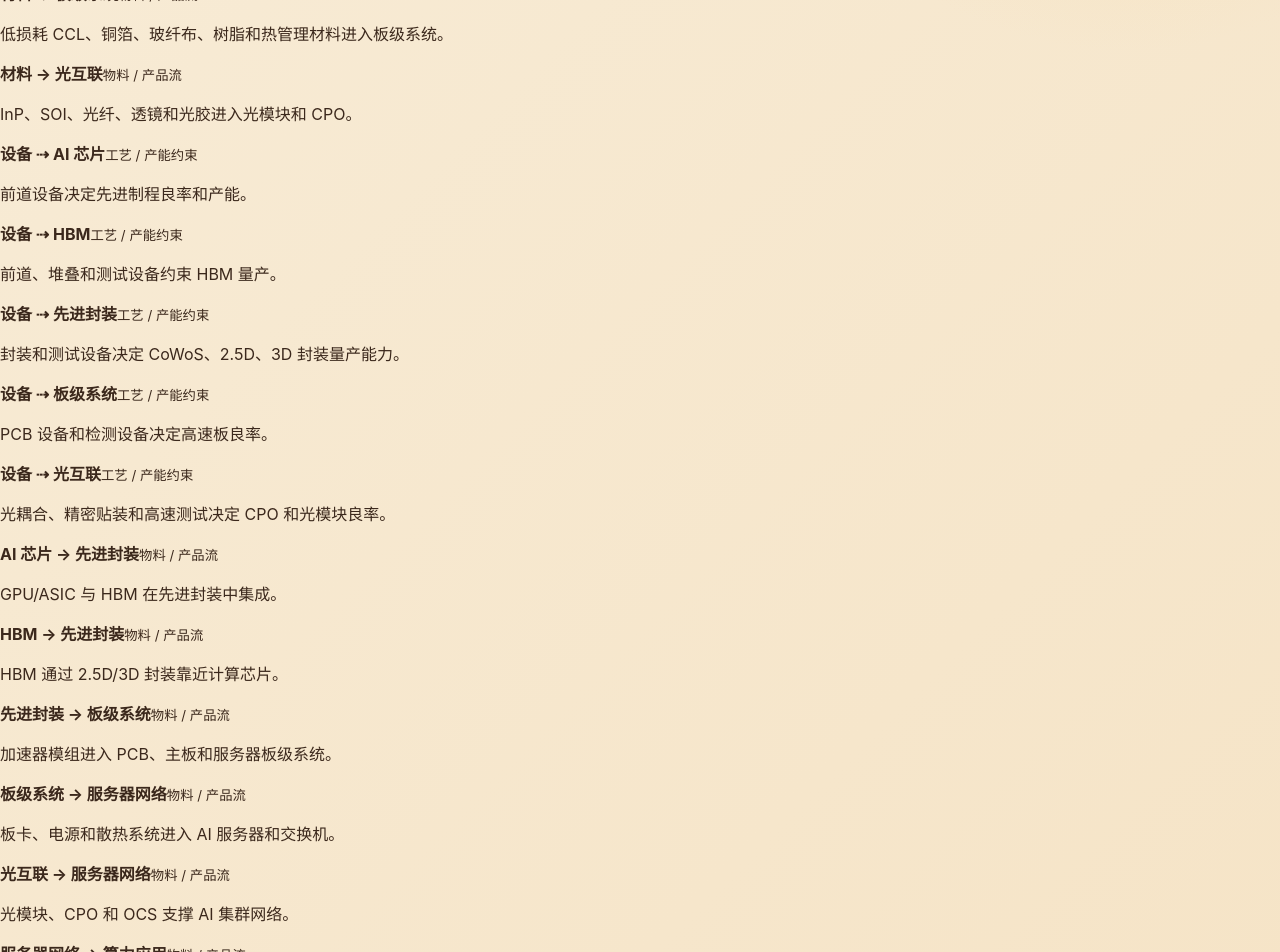
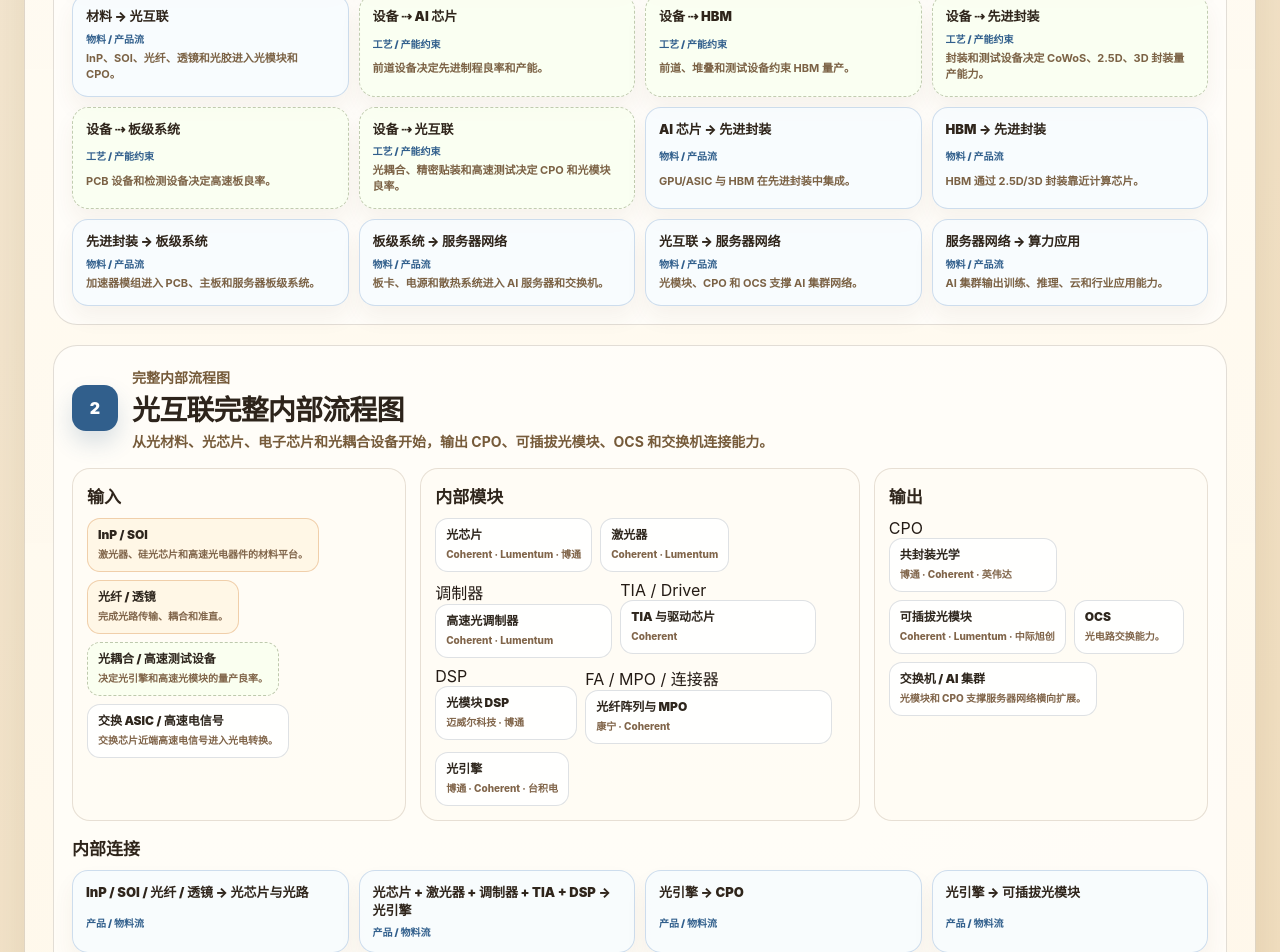
Before and after one commit to Solaire-V/ai-industry-chain-atlas, a Next.js app: page / in a window 1280 px wide. Shown: the part 740-1692 px from the top of the page. Built offline with nearby package versions, Linux system fonts and the light colour scheme.

Commit message:
style: add three-layer atlas layout

```diff
--- a/app/globals.css
+++ b/app/globals.css
@@ -1849,51 +1849,81 @@ body {
   }
 }
 
-/* Modular atlas redesign overrides */
-
-.system-map-sheet {
-  width: min(1280px, calc(100vw - 48px));
+/* Three-layer atlas redesign */
+
+.three-layer-workspace {
+  position: relative;
+  grid-column: 1;
+  grid-row: 2;
   min-width: 0;
+  overflow: hidden;
+}
+
+.three-layer-sheet {
+  width: min(1480px, calc(100vw - 48px));
+  min-width: 1180px;
   margin: 26px auto 56px;
   padding: 28px;
-}
-
-.system-map-hero {
+  color: #241b15;
+  border: 1px solid rgba(109, 83, 52, 0.22);
+  border-radius: 28px;
+  background:
+    linear-gradient(180deg, rgba(255, 252, 246, 0.98), rgba(255, 247, 232, 0.96)),
+    radial-gradient(circle at 12% 10%, rgba(71, 127, 183, 0.12), transparent 30rem),
+    radial-gradient(circle at 90% 15%, rgba(118, 168, 93, 0.12), transparent 30rem);
+  box-shadow: 0 28px 70px rgba(88, 61, 26, 0.14);
+}
+
+.three-layer-hero {
+  padding-bottom: 20px;
+  border-bottom: 2px solid rgba(61, 92, 120, 0.16);
+}
+
+.three-layer-hero p {
+  margin: 0 0 6px;
+  color: #356c9e;
+  font-size: 14px;
+  font-weight: 850;
+  letter-spacing: 0.15em;
+}
+
+.three-layer-hero h1 {
+  margin: 0;
+  color: #203f65;
+  font-size: clamp(42px, 5vw, 68px);
+  line-height: 0.98;
+  font-weight: 950;
+  letter-spacing: -0.06em;
+}
+
+.three-layer-hero small {
   display: block;
-}
-
-.system-map-hero p {
-  font-size: 14px;
-  letter-spacing: 0.15em;
-}
-
-.system-map-hero h1 {
-  font-size: clamp(42px, 5vw, 68px);
-}
-
-.system-map-hero small {
-  max-width: 820px;
-}
-
-.module-overview,
-.module-connections,
-.expanded-module,
-.search-result-strip {
+  max-width: 900px;
+  margin-top: 12px;
+  color: #73583b;
+  font-size: 16px;
+  font-weight: 700;
+  line-height: 1.55;
+}
+
+.stage-chain-section,
+.stage-detail,
+.stage-data-layer {
   margin-top: 20px;
   padding: 18px;
   border: 1px solid rgba(97, 77, 55, 0.18);
   border-radius: 24px;
-  background: rgba(255, 255, 255, 0.56);
-}
-
-.module-section-heading {
+  background: rgba(255, 255, 255, 0.58);
+}
+
+.three-layer-section-heading {
   display: flex;
   align-items: center;
   gap: 14px;
   margin-bottom: 16px;
 }
 
-.module-section-heading > span {
+.three-layer-section-heading > span {
   display: grid;
   width: 46px;
   height: 46px;
@@ -1907,9 +1937,7 @@ body {
   box-shadow: 0 12px 22px rgba(49, 95, 140, 0.18);
 }
 
-.module-section-heading h2,
-.expanded-module-header h2,
-.search-result-strip h2 {
+.three-layer-section-heading h2 {
   margin: 0;
   color: #2d241b;
   font-size: 28px;
@@ -1917,9 +1945,7 @@ body {
   letter-spacing: -0.03em;
 }
 
-.module-section-heading p,
-.expanded-module-header p,
-.search-result-strip header p {
+.three-layer-section-heading p {
   margin: 4px 0 0;
   color: #765b3a;
   font-size: 14px;
@@ -1927,84 +1953,44 @@ body {
   line-height: 1.45;
 }
 
-.module-card-grid {
-  display: grid;
-  grid-template-columns: repeat(7, minmax(0, 1fr));
-  gap: 12px;
-}
-
-.module-card {
-  display: grid;
-  gap: 12px;
-  min-height: 245px;
-  padding: 12px;
-  border: 1.5px solid rgba(125, 98, 64, 0.18);
-  border-radius: 20px;
-  background: rgba(255, 252, 244, 0.86);
-  box-shadow: 0 12px 24px rgba(99, 72, 35, 0.08);
-}
-
-.module-card[data-tone="amber"] {
-  border-color: rgba(210, 130, 53, 0.28);
-}
-
-.module-card[data-tone="olive"] {
-  border-style: dashed;
-  border-color: rgba(108, 127, 79, 0.42);
-  background: rgba(249, 255, 240, 0.72);
-}
-
-.module-card[data-tone="blue"] {
-  border-color: rgba(71, 127, 183, 0.28);
-  background: rgba(247, 251, 255, 0.82);
-}
-
-.module-card[data-tone="violet"] {
-  border-color: rgba(141, 113, 183, 0.26);
-  background: rgba(251, 248, 255, 0.82);
-}
-
-.module-card[data-tone="green"] {
-  border-color: rgba(118, 168, 93, 0.28);
-  background: rgba(249, 255, 246, 0.82);
-}
-
-.module-card[data-tone="slate"] {
-  border-color: rgba(81, 99, 117, 0.24);
-  background: rgba(247, 250, 252, 0.84);
-}
-
-.module-card-button {
-  display: grid;
-  gap: 9px;
-  width: 100%;
+.stage-chain {
+  display: grid;
+  grid-template-columns: repeat(9, minmax(0, 1fr));
+  gap: 10px;
+}
+
+.stage-card {
+  display: grid;
+  align-content: start;
+  gap: 8px;
+  min-height: 150px;
   padding: 13px;
   color: #2e261d;
   text-align: left;
-  border: 1px solid rgba(73, 92, 112, 0.16);
-  border-radius: 16px;
-  background: rgba(255, 255, 255, 0.76);
+  border: 1.5px solid rgba(73, 92, 112, 0.16);
+  border-radius: 18px;
+  background: rgba(255, 255, 255, 0.78);
   transition:
     border-color 160ms ease,
     box-shadow 160ms ease,
     transform 160ms ease;
 }
 
-.module-card-button:hover,
-.module-card-button:focus-visible {
+.stage-card:hover,
+.stage-card:focus-visible {
   border-color: #d87236;
   outline: 0;
   box-shadow: 0 10px 18px rgba(97, 65, 30, 0.12);
   transform: translateY(-1px);
 }
 
-.module-card-button[data-selected="true"] {
+.stage-card[aria-pressed="true"] {
   border-color: #d87236;
   background: #fff0dc;
   box-shadow: 0 0 0 3px rgba(216, 114, 54, 0.16);
 }
 
-.module-card-button > span {
+.stage-card > span {
   display: grid;
   width: 34px;
   height: 34px;
@@ -2016,102 +2002,66 @@ body {
   background: #315f8c;
 }
 
-.module-card-button strong {
+.stage-card strong {
   color: #2f251b;
   font-size: 18px;
   font-weight: 950;
-  letter-spacing: -0.03em;
   line-height: 1.12;
 }
 
-.module-card-button small {
+.stage-card small {
   color: #755d41;
-  font-size: 12px;
-  font-weight: 750;
-  line-height: 1.45;
-}
-
-.module-io,
-.expanded-module-header dl {
-  display: grid;
-  gap: 8px;
-  margin: 0;
-}
-
-.module-io div,
-.expanded-module-header dl div {
-  display: grid;
-  gap: 4px;
-}
-
-.module-io dt,
-.expanded-module-header dt {
-  color: #8a6a47;
-  font-size: 10px;
-  font-weight: 950;
-  letter-spacing: 0.12em;
-}
-
-.module-io dd,
-.expanded-module-header dd {
-  margin: 0;
-  color: #4a3928;
   font-size: 11px;
   font-weight: 750;
   line-height: 1.45;
 }
 
-.module-connection-grid {
+.main-chain-connections {
   display: grid;
   grid-template-columns: repeat(4, minmax(0, 1fr));
   gap: 10px;
-}
-
-.module-connection-card,
-.internal-connection {
-  display: grid;
-  gap: 6px;
-  min-height: 82px;
-  padding: 13px;
+  margin-top: 14px;
+}
+
+.main-chain-connection,
+.stage-internal-connections article,
+.stage-data-group {
   border: 1.5px solid rgba(71, 127, 183, 0.24);
   border-radius: 16px;
   background: rgba(247, 251, 255, 0.78);
   box-shadow: 0 12px 22px rgba(99, 72, 35, 0.06);
 }
 
-.module-connection-card[data-kind="enable"],
-.internal-connection[data-kind="enable"] {
+.main-chain-connection {
+  display: grid;
+  gap: 5px;
+  min-height: 86px;
+  padding: 13px;
+}
+
+.main-chain-connection[data-kind="enable"],
+.stage-internal-connections article[data-kind="enable"] {
   border-style: dashed;
   border-color: rgba(108, 127, 79, 0.4);
   background: rgba(249, 255, 240, 0.76);
 }
 
-.module-connection-card strong,
-.internal-connection strong {
+.main-chain-connection strong,
+.stage-internal-connections strong {
   color: #2f251b;
   font-size: 13px;
   font-weight: 900;
   line-height: 1.35;
 }
 
-.module-connection-card span,
-.internal-connection small {
-  width: fit-content;
-  padding: 4px 8px;
+.main-chain-connection small,
+.stage-internal-connections small {
   color: #315f8c;
   font-size: 10px;
   font-weight: 900;
-  border-radius: 999px;
-  background: rgba(236, 244, 255, 0.88);
-}
-
-.module-connection-card[data-kind="enable"] span,
-.internal-connection[data-kind="enable"] small {
-  color: #465b32;
-  background: rgba(221, 236, 201, 0.8);
-}
-
-.module-connection-card p {
+}
+
+.main-chain-connection p {
   margin: 0;
   color: #7b6245;
   font-size: 11px;
@@ -2119,173 +2069,169 @@ body {
   line-height: 1.45;
 }
 
-.expanded-module {
-  border-color: rgba(71, 127, 183, 0.22);
-  background: linear-gradient(180deg, rgba(245, 250, 255, 0.75), rgba(255, 252, 244, 0.72));
-}
-
-.expanded-module-header {
-  display: grid;
-  grid-template-columns: minmax(0, 1fr) minmax(280px, 380px);
-  gap: 20px;
-  align-items: start;
-  margin-bottom: 18px;
-}
-
-.expanded-module-header span {
-  color: #356c9e;
-  font-size: 12px;
-  font-weight: 950;
-  letter-spacing: 0.14em;
-}
-
-.expanded-module-body {
-  display: grid;
-  grid-template-columns: minmax(0, 1fr) 280px;
+.stage-diagram {
+  display: grid;
+  grid-template-columns: 0.95fr 1.25fr 0.95fr;
   gap: 14px;
-  align-items: start;
-}
-
-.module-group-grid {
-  display: grid;
-  grid-template-columns: repeat(2, minmax(0, 1fr));
-  gap: 12px;
-}
-
-.module-group-card,
-.internal-connection-panel,
-.search-result-strip {
+}
+
+.stage-diagram-column {
+  display: grid;
+  align-content: start;
+  gap: 10px;
+  padding: 14px;
   border: 1.5px solid rgba(125, 98, 64, 0.18);
   border-radius: 18px;
   background: rgba(255, 252, 244, 0.88);
-  box-shadow: 0 12px 24px rgba(99, 72, 35, 0.08);
-}
-
-.module-group-card {
-  display: grid;
-  gap: 12px;
-  padding: 15px;
-}
-
-.module-group-card h3,
-.internal-connection-panel h3 {
+}
+
+.stage-diagram-column h3,
+.stage-data-group h3,
+.stage-internal-connections h3 {
   margin: 0;
   color: #2f251b;
   font-size: 17px;
   font-weight: 930;
-  letter-spacing: -0.02em;
-}
-
-.module-group-card p {
-  margin: 6px 0 0;
+}
+
+.stage-diagram-node-list,
+.stage-subnode-list {
+  display: flex;
+  flex-wrap: wrap;
+  gap: 8px;
+}
+
+.stage-diagram-node,
+.stage-subnode,
+.stage-node-button {
+  display: inline-grid;
+  gap: 4px;
+  min-width: 110px;
+  min-height: 54px;
+  padding: 9px 10px;
+  color: #2e261d;
+  text-align: left;
+  border: 1px solid rgba(73, 92, 112, 0.18);
+  border-radius: 13px;
+  background: rgba(255, 255, 255, 0.84);
+}
+
+.stage-node-button {
+  width: 100%;
+}
+
+.stage-node-button:hover,
+.stage-node-button:focus-visible {
+  border-color: #d87236;
+  outline: 0;
+  box-shadow: 0 10px 18px rgba(97, 65, 30, 0.12);
+}
+
+.stage-node-button[data-selected="true"] {
+  border-color: #d87236;
+  background: #fff0dc;
+  box-shadow: 0 0 0 3px rgba(216, 114, 54, 0.16);
+}
+
+.stage-node-button[data-related="false"] {
+  opacity: 0.48;
+}
+
+.stage-diagram-node[data-kind="material"],
+.stage-subnode[data-kind="material"] {
+  border-color: rgba(210, 130, 53, 0.34);
+  background: rgba(255, 247, 229, 0.9);
+}
+
+.stage-diagram-node[data-kind="equipment"],
+.stage-subnode[data-kind="equipment"] {
+  border-style: dashed;
+  border-color: rgba(108, 127, 79, 0.42);
+  background: rgba(249, 255, 240, 0.82);
+}
+
+.stage-diagram-node strong,
+.stage-subnode strong,
+.stage-node-button strong {
+  font-size: 12px;
+  font-weight: 900;
+  line-height: 1.2;
+}
+
+.stage-diagram-node small,
+.stage-subnode small,
+.stage-node-button small {
+  color: #80654a;
+  font-size: 10px;
+  font-weight: 780;
+  line-height: 1.35;
+}
+
+.stage-internal-connections {
+  margin-top: 14px;
+}
+
+.stage-internal-connections > div {
+  display: grid;
+  grid-template-columns: repeat(4, minmax(0, 1fr));
+  gap: 10px;
+  margin-top: 10px;
+}
+
+.stage-internal-connections article {
+  display: grid;
+  gap: 5px;
+  padding: 13px;
+}
+
+.stage-data-grid {
+  display: grid;
+  grid-template-columns: repeat(3, minmax(0, 1fr));
+  gap: 12px;
+}
+
+.stage-data-group {
+  padding: 15px;
+}
+
+.stage-data-group p {
+  margin: 6px 0 12px;
   color: #755d41;
   font-size: 12px;
   line-height: 1.55;
 }
 
-.module-subnode-grid {
-  display: flex;
-  flex-wrap: wrap;
-  gap: 8px;
-}
-
-.module-subnode {
-  display: inline-grid;
-  gap: 3px;
-  min-width: 92px;
-  padding: 9px 10px;
-  color: #2e261d;
-  border: 1px solid rgba(73, 92, 112, 0.18);
-  border-radius: 13px;
-  background: rgba(255, 255, 255, 0.82);
-}
-
-.module-subnode strong {
-  font-size: 12px;
-  font-weight: 900;
-  line-height: 1.2;
-}
-
-.module-subnode small {
-  color: #80654a;
-  font-size: 10px;
-  font-weight: 780;
-}
-
-.internal-connection-panel {
-  position: sticky;
-  top: 18px;
-  display: grid;
-  gap: 10px;
-  padding: 15px;
-}
-
-.internal-connection-list,
-.system-node-list {
-  display: grid;
-  gap: 8px;
-}
-
-.system-node {
-  background: rgba(255, 255, 255, 0.86);
-}
-
-.search-result-strip {
-  display: grid;
-  gap: 12px;
-  padding: 16px;
-}
-
-@media (max-width: 1120px) {
-  .module-card-grid {
-    grid-template-columns: repeat(3, minmax(0, 1fr));
-  }
-
-  .module-connection-grid {
+.stage-data-placeholder {
+  background: rgba(255, 252, 244, 0.86);
+}
+
+@media (max-width: 1240px) {
+  .three-layer-sheet {
+    min-width: 1040px;
+  }
+
+  .stage-chain {
+    grid-template-columns: repeat(5, minmax(0, 1fr));
+  }
+
+  .main-chain-connections,
+  .stage-internal-connections > div,
+  .stage-data-grid {
     grid-template-columns: repeat(2, minmax(0, 1fr));
   }
 }
 
 @media (max-width: 899px) {
-  .system-map-sheet {
+  .three-layer-sheet {
     width: min(980px, calc(100vw - 32px));
     min-width: 0;
     margin: 18px auto 40px;
   }
 
-  .expanded-module-body,
-  .expanded-module-header {
+  .stage-chain,
+  .stage-diagram,
+  .stage-data-grid {
     grid-template-columns: 1fr;
-  }
-
-  .internal-connection-panel {
-    position: static;
-  }
-}
-
-@media (max-width: 639px) {
-  .system-map-sheet {
-    width: calc(100vw - 24px);
-    min-width: 0;
-    margin: 14px auto 34px;
-    padding: 18px;
-  }
-
-  .system-map-hero h1 {
-    font-size: 40px;
-  }
-
-  .module-card-grid,
-  .module-connection-grid,
-  .module-group-grid {
-    grid-template-columns: 1fr;
-  }
-
-  .module-overview,
-  .module-connections,
-  .expanded-module,
-  .search-result-strip {
-    padding: 14px;
   }
 }
 
```
Also changed, not shown: 1 other file (tests, documents, lock files or other folders).
